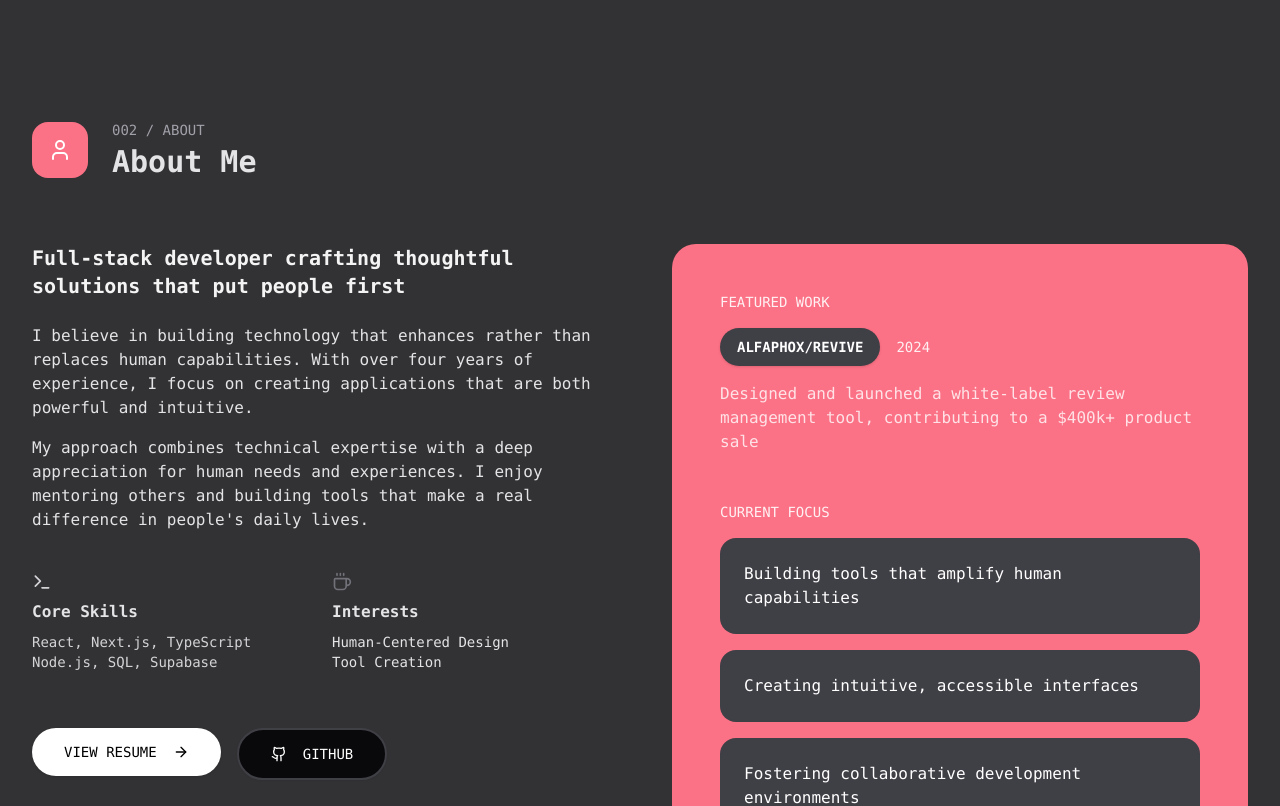
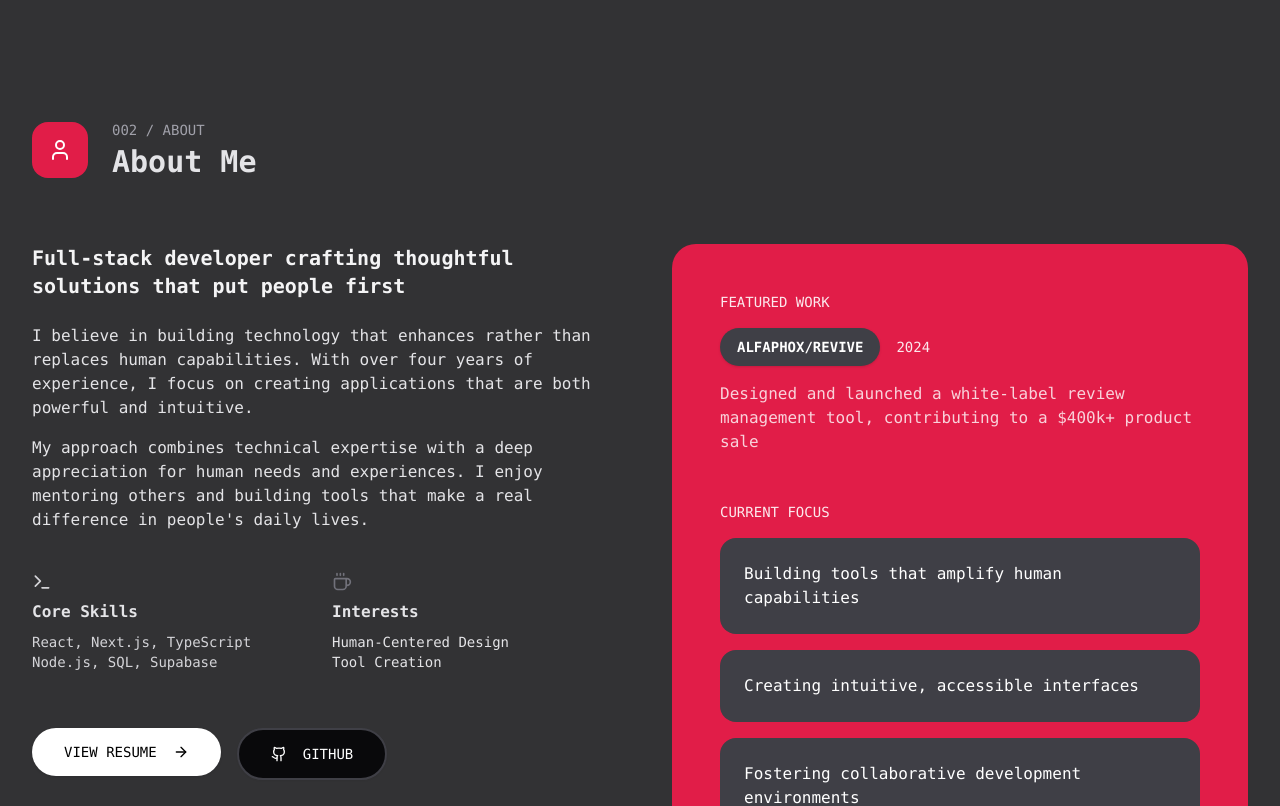
Before and after one commit to DavidKalina/davidkalina, a Next.js app: page / in a window 1280 px wide. Shown: the part 2160-2966 px from the top of the page. Built offline with nearby package versions, Linux system fonts and the light colour scheme; no server answers.

Commit message:
feat: subtle ui improvements

```diff
--- a/components/About.tsx
+++ b/components/About.tsx
@@ -14,7 +14,7 @@ const ModernAbout = () => {
       <div className="max-w-7xl mx-auto px-4 sm:px-6 lg:px-8 py-16 lg:py-32">
         {/* Section Header */}
         <div className="flex items-center gap-4 lg:gap-6 mb-8 lg:mb-16">
-          <div className="bg-rose-500 dark:bg-rose-400 p-3 lg:p-4 rounded-xl lg:rounded-2xl">
+          <div className="bg-rose-500 dark:bg-rose-600 p-3 lg:p-4 rounded-xl lg:rounded-2xl">
             <User size={20} className="text-white lg:hidden" />
             <User size={24} className="text-white hidden lg:block" />
           </div>
@@ -37,12 +37,12 @@ const ModernAbout = () => {
                 Full-stack developer crafting thoughtful solutions that put people first
               </h3>
               <div className="space-y-4">
-                <p className="font-mono md:text-md lg:text-base text-zinc-600 dark:text-zinc-200 leading-relaxed">
+                <p className="font-mono md:text-md lg:text-base text-zinc-700 dark:text-zinc-200 leading-relaxed">
                   I believe in building technology that enhances rather than replaces human
                   capabilities. With over four years of experience, I focus on creating applications
                   that are both powerful and intuitive.
                 </p>
-                <p className="font-mono md:text-md lg:text-base text-zinc-600 dark:text-zinc-200 leading-relaxed">
+                <p className="font-mono md:text-md lg:text-base text-zinc-700 dark:text-zinc-200 leading-relaxed">
                   My approach combines technical expertise with a deep appreciation for human needs
                   and experiences. I enjoy mentoring others and building tools that make a real
                   difference in people&apos;s daily lives.
@@ -109,7 +109,7 @@ const ModernAbout = () => {
 
           {/* Right Column - Visual Section */}
           <div
-            className="relative bg-rose-500 dark:bg-rose-400 rounded-2xl lg:rounded-3xl p-6 sm:p-8 lg:p-12"
+            className="relative bg-rose-500 dark:bg-rose-600 rounded-2xl lg:rounded-3xl p-6 sm:p-8 lg:p-12"
             onMouseEnter={() => setIsHovered(true)}
             onMouseLeave={() => setIsHovered(false)}
           >
--- a/components/Hero.tsx
+++ b/components/Hero.tsx
@@ -30,12 +30,12 @@ const ModernHero = () => {
             <div className="space-y-3">
               <h1 className="font-mono font-bold text-xl sm:text-2xl md:text-3xl lg:text-4xl leading-snug">
                 <span className="text-yellow-500">Human-Centered Innovation</span>
-                <span className="text-zinc-500 dark:text-zinc-200"> with Scalable Tech</span>
+                <span className="text-zinc-600 dark:text-zinc-200"> with Scalable Tech</span>
               </h1>
             </div>
 
             {/* Description */}
-            <p className="font-mono text-md sm:text-lg text-zinc-600 dark:text-zinc-100 leading-relaxed max-w-xl">
+            <p className="font-mono text-md sm:text-lg text-zinc-700 dark:text-zinc-100 leading-relaxed max-w-xl">
               I build scalable, real-time systems and intuitive digital experiences—blending AI’s
               power with human intuition to create technology that feels alive and retains the spark
               of <WaveText text="human divinity" />.
@@ -57,7 +57,7 @@ const ModernHero = () => {
             <div className="flex flex-col sm:flex-row gap-4 pt-6">
               <Link href="#projects">
                 <Button
-                  className="bg-[#333] font-medium dark:bg-[#FACC15] text-white hover:bg-[#222] dark:hover:bg-[#FDE047] rounded-full font-mono text-sm px-6 sm:px-8 py-6 group w-full sm:w-auto
+                  className="bg-[#FACC15] font-medium dark:bg-[#FACC15] text-white hover:bg-[#222] dark:hover:bg-[#FDE047] rounded-full font-mono text-sm px-6 sm:px-8 py-6 group w-full sm:w-auto
   shadow-[0px_0px_8px_rgba(255,215,0,0.4)] group-hover:shadow-[0px_0px_14px_rgba(255,215,0,0.6)] transition-all duration-300"
                 >
                   VIEW PROJECTS
--- a/components/ProjectGrid.tsx
+++ b/components/ProjectGrid.tsx
@@ -133,7 +133,7 @@ const ModernProjectGrid = () => {
           {projects.map((project) => (
             <Card
               key={project.id}
-              className="border-2 border-zinc-100 dark:border-zinc-700/50 rounded-2xl lg:rounded-3xl overflow-hidden hover:border-black dark:hover:border-white transition-colors duration-300 group"
+              className="border-2 border-zinc-100 dark:border-zinc-700/50 rounded-2xl lg:rounded-3xl overflow-hidden hover:border-black dark:hover:border-white transition-colors duration-300 group shadow-md"
             >
               <CardContent className="p-0">
                 {/* Project Header */}
```
